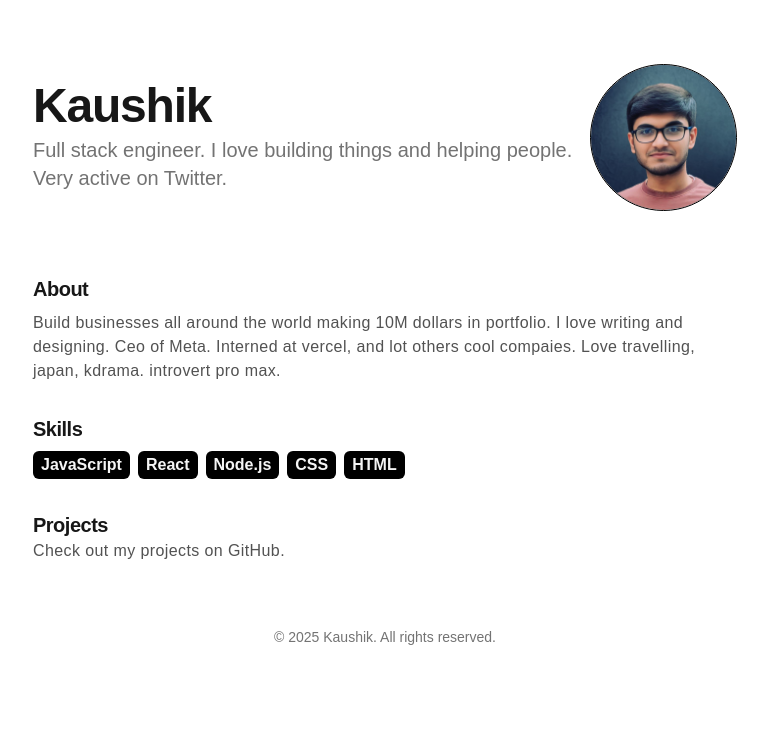
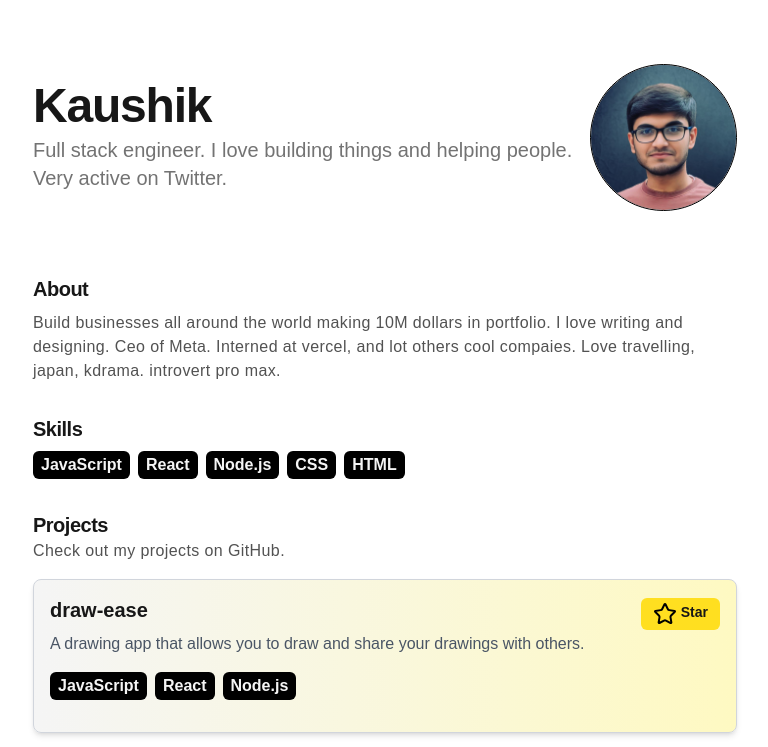
Before and after one commit to KaushikKundu/portfolio, a Next.js app: page / in a window 1280 px wide. Shown: the top 747 px of the page, without its empty margins (255-1023 px from the left). Built offline with nearby package versions, Linux system fonts and the light colour scheme.

Commit message:
feat: projects section

```diff
--- a/src/app/page.tsx
+++ b/src/app/page.tsx
@@ -1,7 +1,29 @@
 import Image from "next/image";
 import Button from "@/components/Button";
+import Card from "@/components/Card";
 export default function Home() {
   const skills = ["JavaScript", "React", "Node.js", "CSS", "HTML"];
+  const projects = [
+    {
+      name: "draw-ease",
+      image: "/draw-ease.png",
+      description: "A drawing app that allows you to draw and share your drawings with others.",
+      links: [{
+        href: "https://github.com/KaushikKundu/draw-ease",
+        label: "GitHub"
+      }]
+    },
+    {
+      name: "chat-server",
+      image: "/draw-ease.png",
+      description: "A real-time chat server built with Node.js and websockets.",
+      links: [{
+        href: "https://github.com/KaushikKundu/draw-ease",
+        label: "GitHub"
+      }]
+    },
+
+  ]
   return (
     <main className="max-w-3xl mx-auto min-h-screen p-8 flex flex-col gap-y-8">
       <section className="flex items-center justify-between space-x-4 my-8">
@@ -30,6 +52,20 @@ export default function Home() {
         <div className="flex flex-col gap-y-2">
           <p className="text-neutral-600 tracking-wide">Check out my projects on GitHub.</p>
         </div>
+        <div>
+          {
+            projects.map((project,index) => (
+              <Card
+              key={index}
+              name={project.name}
+              image={project.image}
+              description={project.description}
+              links={project.links}
+              skillsArray={["JavaScript", "React", "Node.js"]}
+              />
+            ))
+          }
+        </div>
       </section>
       <footer>
         <p className="text-center text-neutral-500 text-sm mt-8">© 2025 Kaushik. All rights reserved.</p>
--- a/src/components/Card.tsx
+++ b/src/components/Card.tsx
@@ -0,0 +1,42 @@
+import React from 'react'
+import Image from 'next/image';
+import { StaticImport } from 'next/dist/shared/lib/get-img-props';
+import Link from 'next/link';
+import Button from '@/components/Button';
+import { Star } from 'lucide-react';
+
+interface cardProps {
+    name: string;
+    description: string;
+    links: {
+        href: string,
+        label: string,
+    }[];
+    skillsArray: Array<String>,
+}
+export default function Card({ name, description, links, skillsArray }: cardProps) {
+    return (
+        <div className='border border-gray-300 shadow-md rounded-lg p-4 bg-linear-to-r from-neutral-100 to-yellow-100  hover:shadow-lg transition-shadow my-4 duration-300 cursor-pointer'>
+            <div className='flex items-center justify-between'>
+                <h2 className='text-xl font-semibold mb-2'>{name}</h2>
+                <div>
+                    {
+                        links.map((link, index) => (
+                            <Link key={index} href={link.href} target="_blank" rel="noopener noreferrer" className='bg-yellow-300 px-3 py-1 rounded-md text-sm font-semibold cursor-pointer flex gap-x-1 hover:bg-yellow-400 transition-colors'>
+                                <Star color='black' />
+                                Star
+                            </Link>
+                        ))
+                    }
+                </div>
+            </div>
+            <p className='text-gray-600 mb-4'>{description}</p>
+            <div className='flex flex-wrap gap-2 mb-4'>
+                {skillsArray.map((skill, index) => (
+                    <Button key={index} >{skill}</Button>
+                ))}
+            </div>
+
+        </div>
+    )
+}
```
Also changed, not shown: package.json (+7 -6 lines), 1 other file (tests, documents, lock files or other folders).
